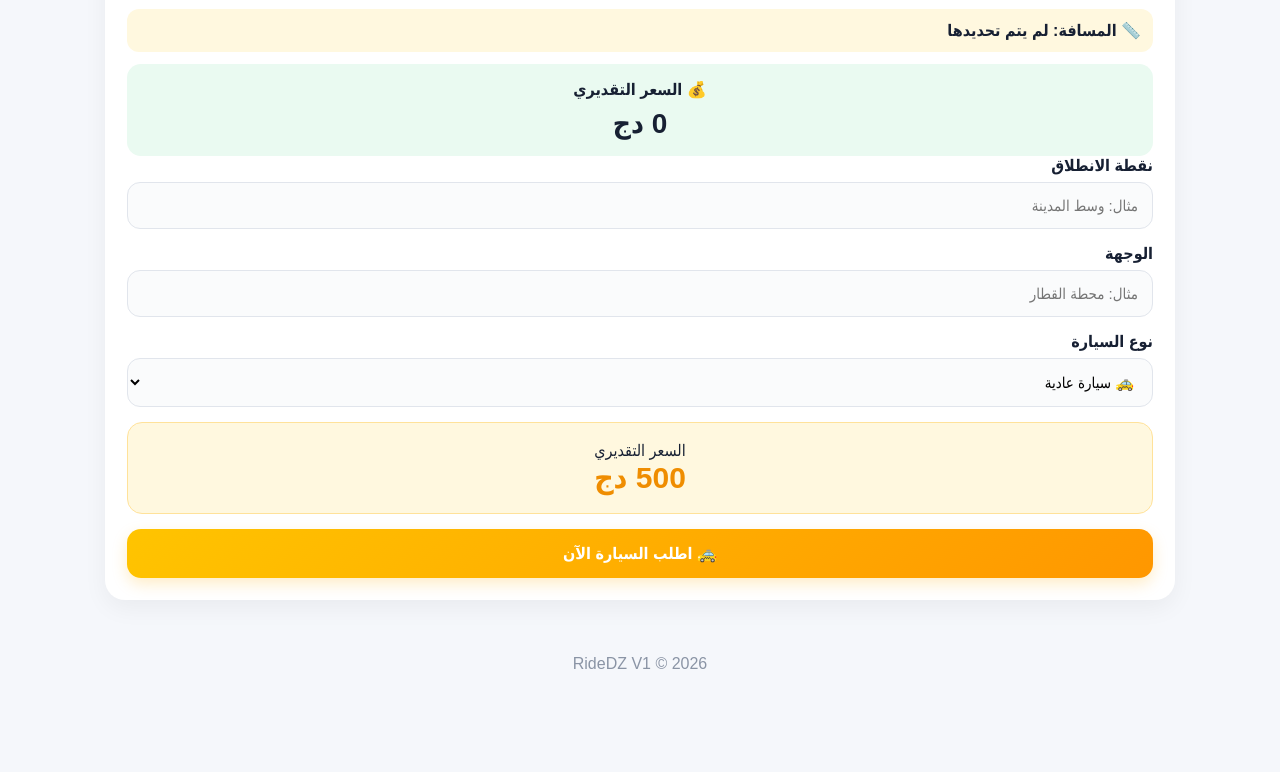
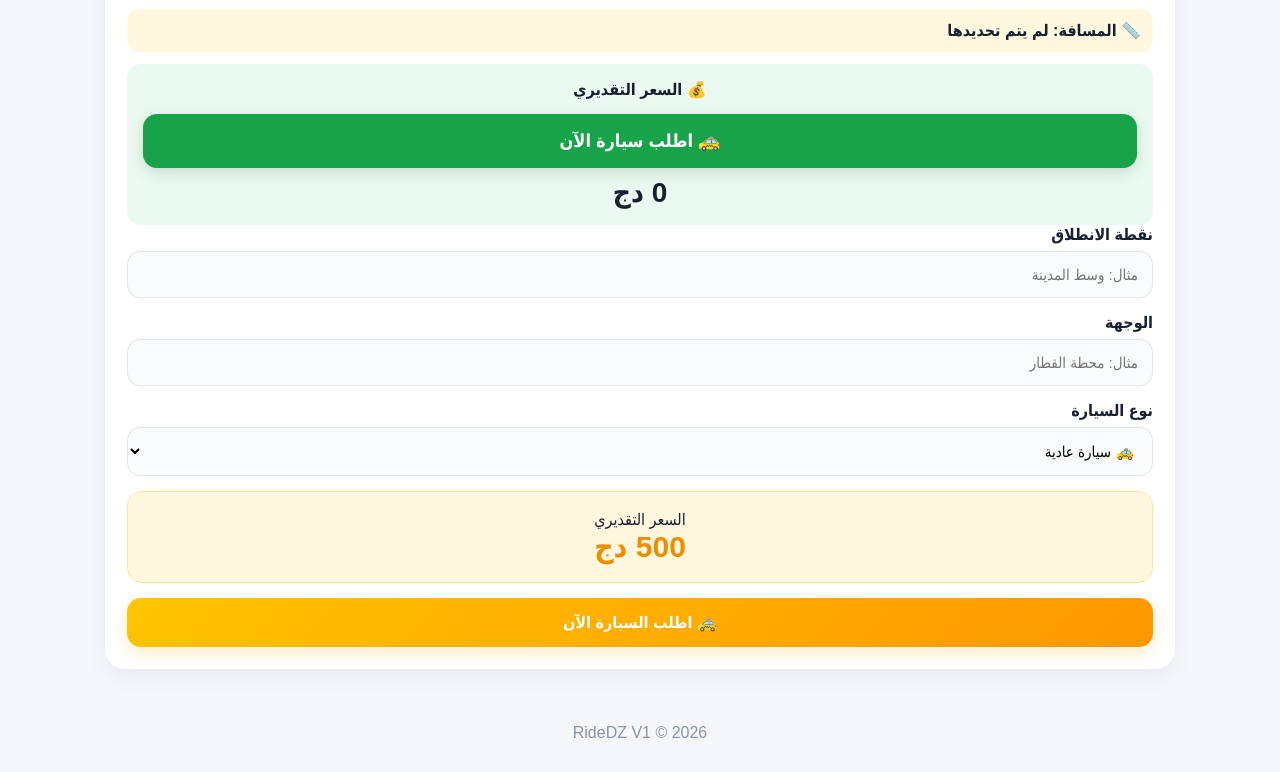
Before and after one commit to cherifmimo37-stack/tawsila, a website: page public/index.html in a window 1280 px wide. Shown: the part 1163-1935 px from the top of the page. Before the commit the page ends 1866 px from the top, so only its background shows below. Drawn offline with nearby package versions, Linux system fonts and the light colour scheme.

Commit message:
Update index.html

```diff
--- a/public/index.html
+++ b/public/index.html
@@ -484,6 +484,25 @@ text-align:center;">
 <div style="font-size:16px;">
 💰 السعر التقديري
 </div>
+   <button
+type="button"
+onclick="requestRide()"
+style="
+width:100%;
+margin-top:15px;
+padding:16px;
+border:none;
+border-radius:14px;
+background:#16a34a;
+color:white;
+font-size:18px;
+font-weight:bold;
+cursor:pointer;
+box-shadow:0 5px 15px #00000020;">
+
+🚕 اطلب سيارة الآن
+
+</button>
 
 <div
 id="autoPriceValue"
```
